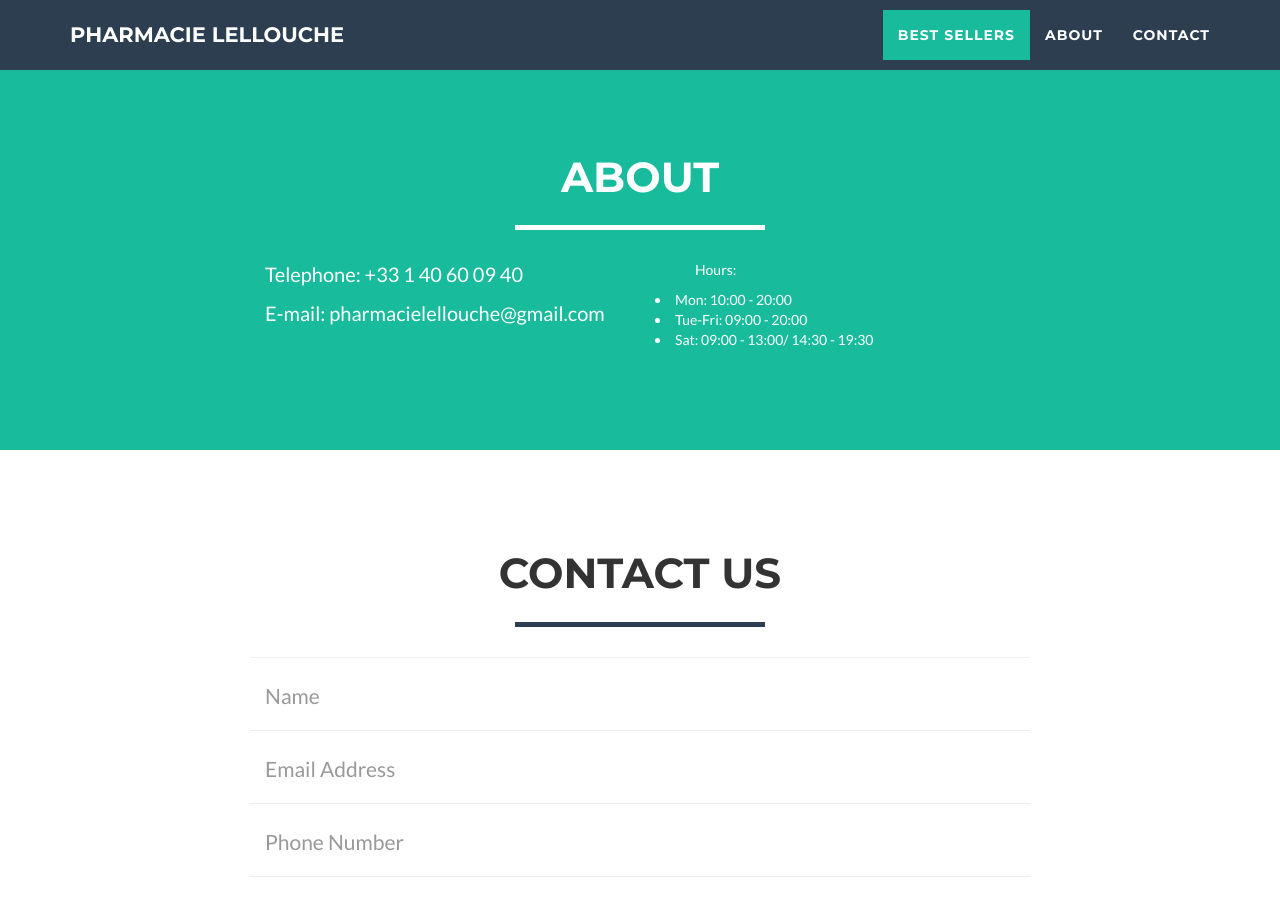
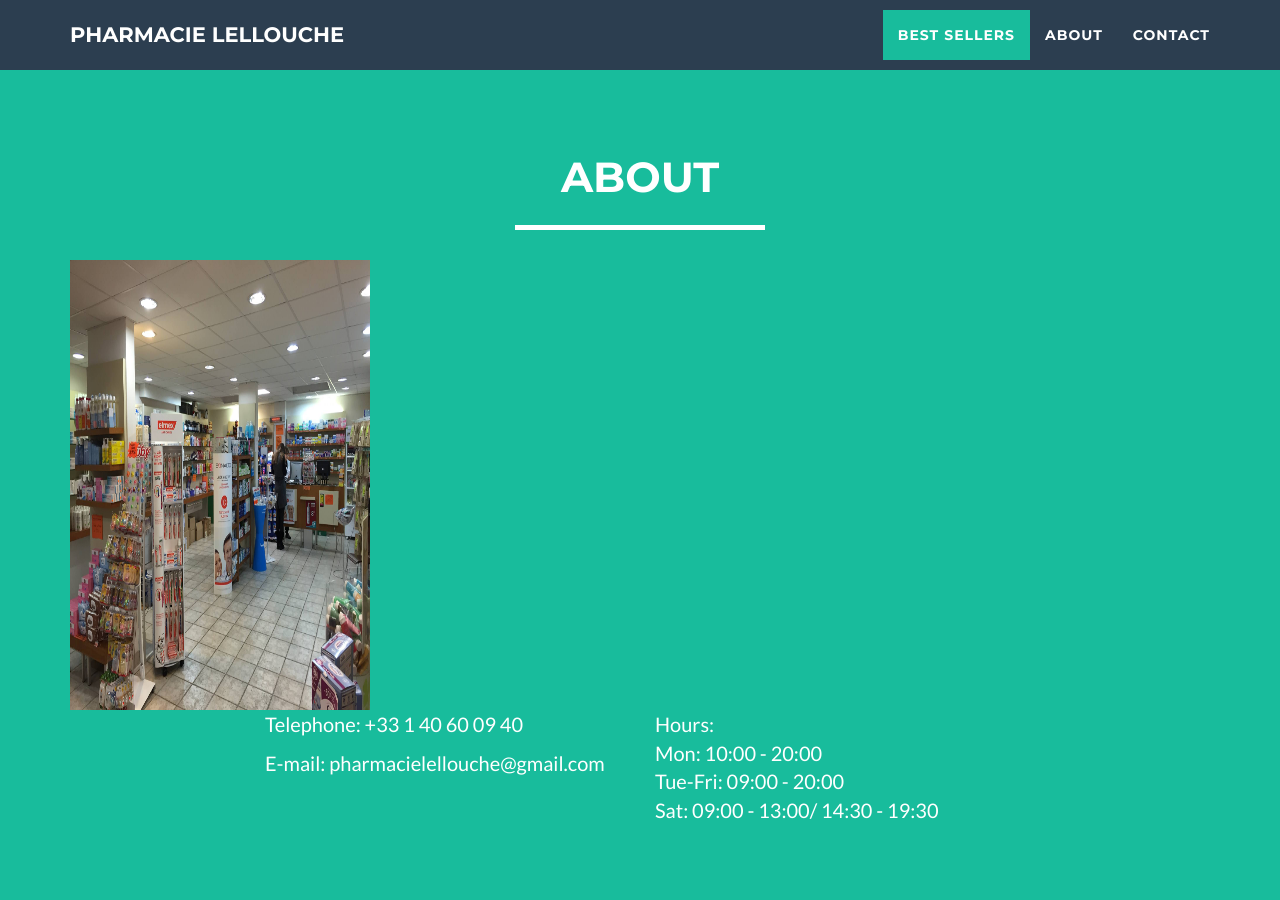
Before and after one commit to Pharma65/pharma65.github.io, a Jekyll site: the page index.html, which Jekyll copies as it is, in a window 1280 px wide and 900 px high, scrolled down 2218 px. Built offline with Jekyll 4.4.1, drawn with Linux system fonts in a browser that asks for light colours; nearby versions of some CDN libraries.

Commit message:
Update index.html

```diff
--- a/index.html
+++ b/index.html
@@ -165,16 +165,17 @@
                     <hr class="star-light">
                 </div>
             </div>
+            <img src="pharma.jpg" width="300px" height="450px" />
             <div class="row">
                 <div class="col-lg-4 col-lg-offset-2">
                     <p>Telephone: +33 1 40 60 09 40 </p>
                      <p> E-mail: pharmacielellouche@gmail.com</p>
                 </div>
                 <div class="col-lg-4 col-lg-offset-">
-                    <ul>Hours: </ul>
-<li>Mon: 10:00 - 20:00</li>
-<li>Tue-Fri: 09:00 - 20:00</li>
-<li>Sat: 09:00 - 13:00/ 14:30 - 19:30</li>
+                    <p>Hours:
+<br>Mon: 10:00 - 20:00
+<br>Tue-Fri: 09:00 - 20:00
+<br>Sat: 09:00 - 13:00/ 14:30 - 19:30</p>
 
                 </div>
 
```
